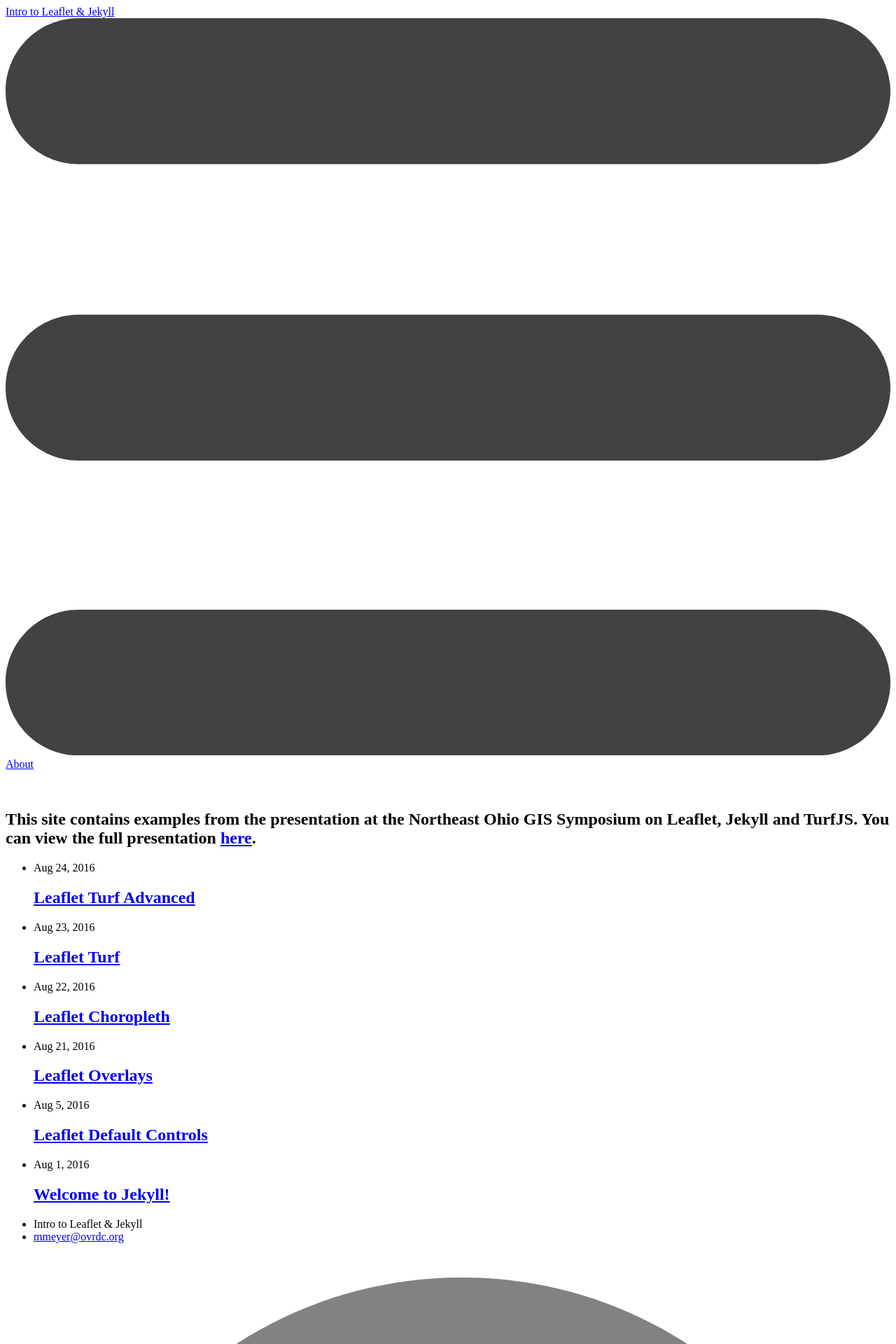
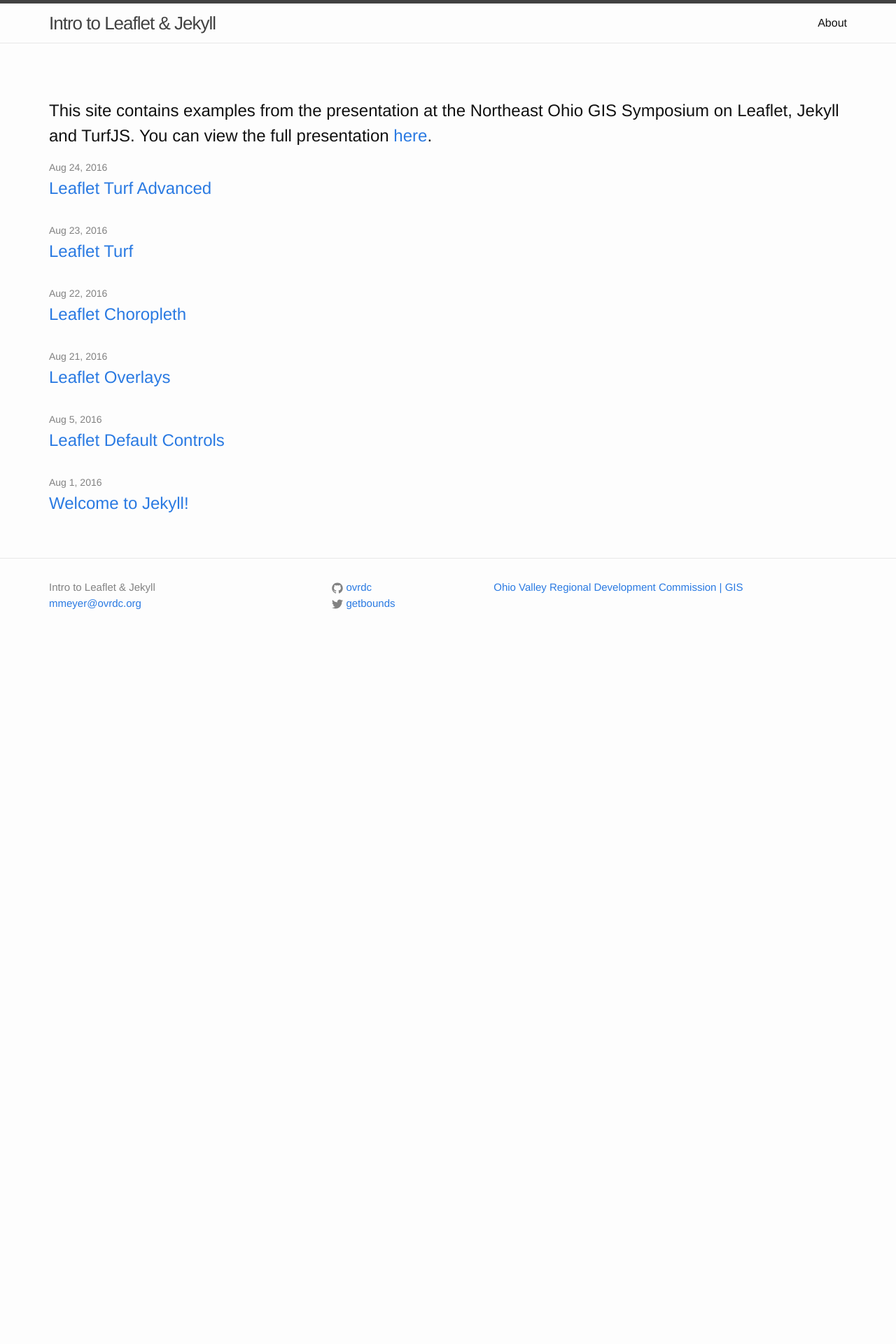
Before and after one commit to ovrdc/neohio-gis-2016-leaflet-jekyll-turf, a Jekyll site: the page built from index.html, in a window 1280 px wide. Shown: the top 1920 px of the page at 70% size. Built offline with Jekyll 4.4.1, drawn with Linux system fonts in a browser that asks for light colours; after the commit the page ends 933 px from its top, so only the background shows below that.

Commit message:
Update head.html

```diff
--- a/_includes/head.html
+++ b/_includes/head.html
@@ -6,9 +6,9 @@
   <title>{% if page.title %}{{ page.title }}{% else %}{{ site.title }}{% endif %}</title>
   <meta name="description" content="{% if page.excerpt %}{{ page.excerpt | strip_html | strip_newlines | truncate: 160 }}{% else %}{{ site.description }}{% endif %}">
 
-  <link rel="stylesheet" href="{{ "css/main.css" | prepend: site.baseurl }}">
+  <link rel="stylesheet" href="css/main.css">
   <link rel="canonical" href="{{ page.url | replace:'index.html','' | prepend: site.baseurl | prepend: site.url }}">
-  <link rel="alternate" type="application/atom+xml" title="{{ site.title }}" href="{{ "/feed.xml" | prepend: site.baseurl | prepend: site.url }}" />
+  <!--link rel="alternate" type="application/atom+xml" title="{{ site.title }}" href="{{ "/feed.xml" | prepend: site.baseurl | prepend: site.url }}" /-->
   {% if page.layout == 'map' %}
   <link rel="stylesheet" href="https://unpkg.com/leaflet@1.0.0-rc.3/dist/leaflet.css" />
   <script src="https://unpkg.com/leaflet@1.0.0-rc.3/dist/leaflet.js"></script>
```
